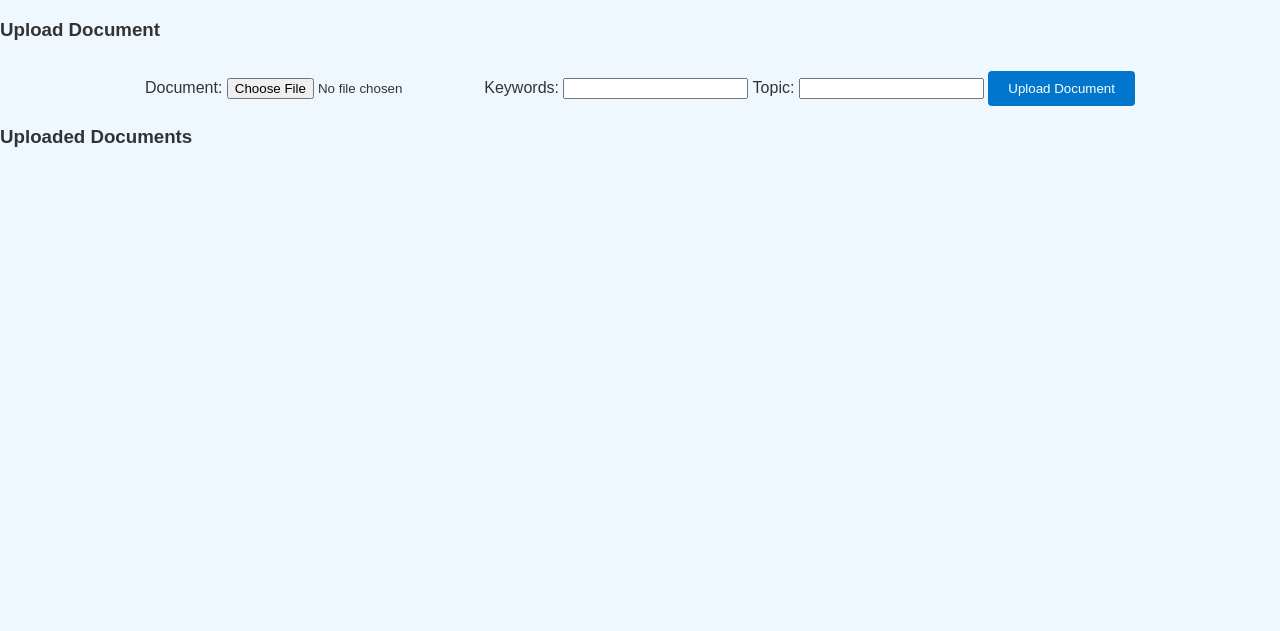
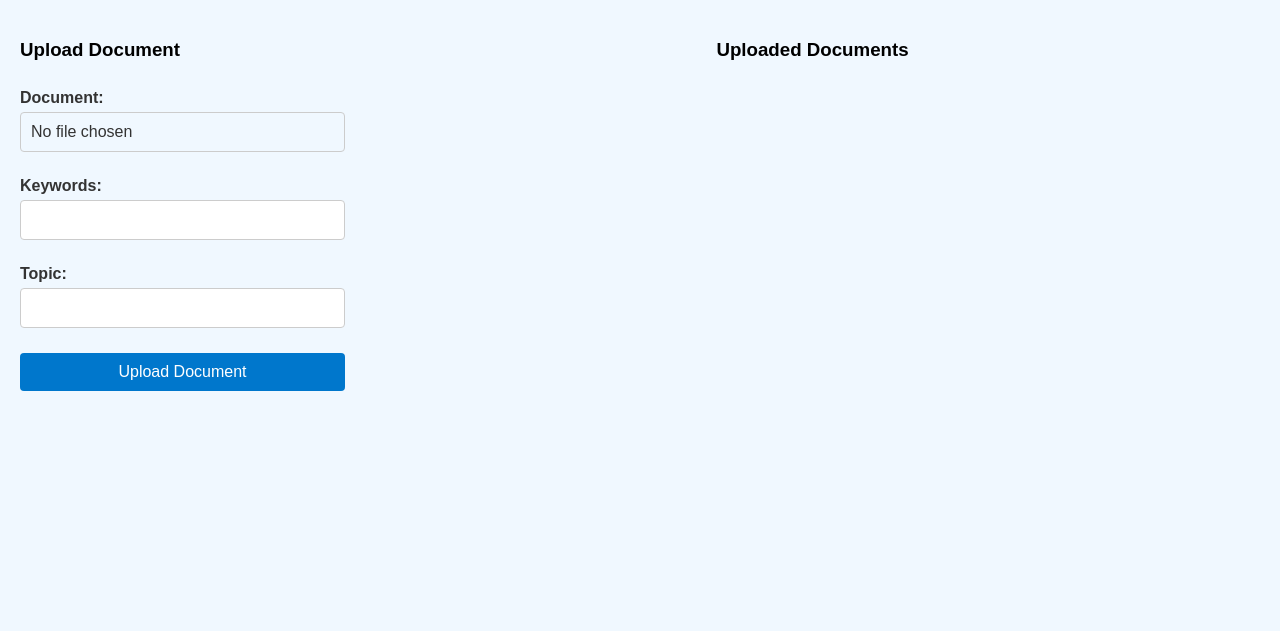
Before and after one commit to Mihail-Popescu/Sistem-pentru-gestiunea-articolelor-stiintifice, a Django app: page /user_dash/ in a window 1280 px wide. Shown: the part 94-725 px from the top of the page. Run offline with Django 4.2, Linux system fonts and the light colour scheme; the visitor is signed in with stand-in values (Sample User, id 1); data that the repository does not hold is empty.

Commit message:
Css Update

```diff
--- a/proiect/core/views.py
+++ b/proiect/core/views.py
@@ -103,7 +103,7 @@ def get_feedback(request, document_id):
         feedback_html += f"<p>Decision: {entry.get_decision_display()}</p>"
         feedback_html += "<hr>"
 
-    return render(request, 'feedback.html', {'feedback_html': feedback_html})
+    return render(request, 'results_templates/feedback.html', {'feedback_html': feedback_html})
 
 @login_required
 def remove_document(request, document_id):
@@ -345,21 +345,21 @@ def reviewer_dash(request):
     reviewing_documents = UploadedDocument.objects.filter(user=reviewer, status='UNDER_REVIEW')
 
     search_query = request.GET.get('search_query')
-    search_workplace = request.GET.get('search_workplace')
+    search_keyword = request.GET.get('search_keyword')
     search_topic = request.GET.get('search_topic')
 
     if search_query:
 
         query_filter = Q()
 
-        if search_workplace and search_topic:
-            query_filter |= Q(workplace__icontains=search_query) | Q(topic__icontains=search_query)
-        elif search_workplace:
-            query_filter |= Q(workplace__icontains=search_query)
+        if search_keyword and search_topic:
+            query_filter |= Q(keywords__icontains=search_query) | Q(topic__icontains=search_query)
+        elif search_keyword:
+            query_filter |= Q(keywords__icontains=search_query)
         elif search_topic:
             query_filter |= Q(topic__icontains=search_query)
         else:
-            query_filter |= Q(workplace__icontains=search_query) | Q(topic__icontains=search_query)
+            query_filter |= Q(keywords__icontains=search_query) | Q(topic__icontains=search_query)
 
         submitted_documents = submitted_documents.filter(query_filter)
 
--- a/proiect/static/css/user_dashboard.css
+++ b/proiect/static/css/user_dashboard.css
@@ -6,26 +6,68 @@ body {
     padding: 0;
 }
 
-h2 {
-    text-align: center;
-    margin-top: 20px;
-    color: #4682b4;
+.dashboard-container {
+    display: grid;
+    grid-template-columns: 1fr 3fr;
+    gap: 20px;
+    margin: 20px auto;
+    max-width: 1500px;
+    padding: 0 20px;
 }
 
-form {
-    margin: 20px auto;
-    text-align: center;
+.upload-section {
+    display: flex;
+    flex-direction: column;
+    align-items: flex-start;
 }
 
-form button {
-    background-color: #4682b4;
+.document-section {
+    display: flex;
+    flex-direction: column;
+    align-items: center;
+}
+
+h3 {
+    text-align: center;
+    color: #000000;
+}
+
+.form {
+    display: flex;
+    flex-direction: column;
+    width: 100%;
+    max-width: 400px;
+    margin: 0 auto;
+}
+
+form label {
+    margin: 10px 0 5px;
+    font-weight: bold;
+}
+
+input[type="file"]::file-selector-button {
+    display: none;
+}
+
+form input,
+form select {
+    padding: 10px;
+    margin-bottom: 15px;
+    border: 1px solid #ccc;
+    border-radius: 4px;
+    font-size: 16px;
+}
+
+.formbutton {
+    background-color: #0077cc;
     color: white;
     border: none;
-    padding: 10px 20px;
+    padding: 15px;
     border-radius: 4px;
     cursor: pointer;
     transition: background-color 0.3s ease;
     margin-top: 10px;
+    font-size: 16px;
 }
 
 form button:hover {
@@ -35,9 +77,12 @@ form button:hover {
 ul {
     list-style-type: none;
     padding: 0;
+    width: 100%;
 }
 
 ul li {
+    width: 80%;
+    max-width: 800px;
     margin: 20px auto;
     padding: 10px;
     background-color: #ffffff;
@@ -55,7 +100,8 @@ li form {
     margin-top: 10px;
 }
 
-.preview-btn {
+ul li .document-btn {
+    display: inline-block;
     background-color: #0077cc;
     color: white;
     border: none;
@@ -63,13 +109,9 @@ li form {
     border-radius: 4px;
     cursor: pointer;
     transition: background-color 0.3s ease;
+    margin: 5px;
 }
 
-.preview-btn:hover {
+ul li .document-btn:hover {
     background-color: #36648b;
 }
-
-.document-text {
-    white-space: pre-wrap;
-    word-wrap: break-word;
-}
--- a/proiect/templates/dashboard_templates/user_dashboard.html
+++ b/proiect/templates/dashboard_templates/user_dashboard.html
@@ -2,62 +2,63 @@
 {% load django_browser_reload %}
 {% load static %}
 {% block content %}
+{% load custom_tags %}
 <head>
     <title>User dash</title>
     <link rel="stylesheet" href="{% static 'css/user_dashboard.css' %}">
 </head>
 
+<div class="dashboard-container">
+    <div class="upload-section">
         <h3>Upload Document</h3>
-
-<form method="post" enctype="multipart/form-data">
+        <form method="post" enctype="multipart/form-data" class="form">
             {% csrf_token %}
             {{ form }}
-    <button type="submit">Upload Document</button>
+            <button type="submit" class="formbutton">Upload Document</button>
         </form>
-
+    </div>
+    <div class="document-section">
         <h3>Uploaded Documents</h3>
         <ul>
             {% for document in documents %}
             <li>
-        {{ document.document.name }}
-        <p>Status: {{ document.status }}</p>
+                <h3>{{ document.document.name|basename }}</h3>
+                <p><strong>{{ document.get_status_display }}</strong></p>
                 {% if document.rejected_conference %}
                 <p>Document was rejected from {{ document.rejected_conference }} conference because no matching reviewers were found.</p>
                 {% endif %}
-
                 {% if document.feedback %}
-        <button class="view-feedback-btn" data-document-id="{{ document.id }}">View Feedback</button>
+                <button class="document-btn document-preview-btn view-feedback-btn" data-document-id="{{ document.id }}">View Feedback</button>
                 {% endif %}
-        <button class="preview-btn" data-document-id="{{ document.id }}" data-document-url="{{ document.document.url }}">Preview</button>
+                <button class="document-btn document-preview-btn" data-document-id="{{ document.id }}" data-document-url="{{ document.document.url }}">Preview</button>
                 <form method="post" action="{% url 'remove_document' document.id %}">
                     {% csrf_token %}
-            <button type="submit">Remove</button>
+                    <button type="submit" class="document-btn">Remove</button>
                 </form>
                 <form method="post" action="{% url 'spell_check' %}">
                     {% csrf_token %}
                     <input type="hidden" name="document_id" value="{{ document.id }}">
-            <button type="submit" class="spell-check-btn">Spell Check</button>
+                    <button type="submit" class="document-btn">Spell Check</button>
                 </form>
                 <form method="post" action="{% url 'ner_extraction' %}">
                     {% csrf_token %}
                     <input type="hidden" name="document_id" value="{{ document.id }}">
-            <button type="submit" class="ner-extraction-btn">Named Entity Recognition</button>
+                    <button type="submit" class="document-btn">Named Entity Recognition</button>
                 </form>
                 <form method="post" action="{% url 'analyze_sentiment' %}">
                     {% csrf_token %}
                     <input type="hidden" name="document_id" value="{{ document.id }}">
-            <button type="submit" class="sentiment-analysis-btn">Sentiment Analysis</button>
+                    <button type="submit" class="document-btn">Sentiment Analysis</button>
                 </form>
                 <form method="post" action="{% url 'compare_documents' %}">
                     {% csrf_token %}
                     <input type="hidden" name="document_id" value="{{ document.id }}">
-            <button type="submit" class="compare-documents-btn">Compare Documents</button>
+                    <button type="submit" class="document-btn">Compare Documents</button>
                 </form>
                 {% if document.status == 'UPLOADED' %}
                 <form method="post" id="send-to-review-form-{{ document.id }}" action="{% url 'send_to_review' document.id %}">
                     {% csrf_token %}
-            <button type="button" id="initial-send-button-{{ document.id }}" class="initial-send-button" data-doc-id="{{ document.id }}">Send to Review</button>
-
+                    <button type="button" id="initial-send-button-{{ document.id }}" class="document-btn initial-send-button" data-doc-id="{{ document.id }}">Send to Review</button>
                     <div id="review-details-{{ document.id }}" style="display: none;">
                         <label for="conference-{{ document.id }}">Select Conference:</label>
                         <select id="conference-{{ document.id }}" name="conference_name">
@@ -65,24 +66,22 @@
                             <option value="{{ conference.name }}">{{ conference.name }}</option>
                             {% endfor %}
                         </select><br>
-
                         <label for="keywords-{{ document.id }}">Keywords:</label>
                         <input type="text" id="keywords-{{ document.id }}" name="keywords" value="{{ document.keywords }}"><br>
-
                         <label for="topic-{{ document.id }}">Topic:</label>
                         <input type="text" id="topic-{{ document.id }}" name="topic" value="{{ document.topic }}"><br>
-
-                <button type="submit">Submit</button>
-                <button type="button" id="back-button-{{ document.id }}" class="back-button" data-doc-id="{{ document.id }}">Back</button>
+                        <button type="submit" class="document-btn">Submit</button>
+                        <button type="button" id="back-button-{{ document.id }}" class="document-btn back-button" data-doc-id="{{ document.id }}">Back</button>
                     </div>
                 </form>
                 {% endif %}
-
-        <div class="feedback-section" id="feedback-section-{{ document.id }}" style="display: none;"> </div>
+                <div class="feedback-section" id="feedback-section-{{ document.id }}" style="display: none;"></div>
                 <div class="document-preview" style="display: none;"></div>
             </li>
             {% endfor %}
         </ul>
+    </div>
+</div>
 
 <script>
         document.querySelectorAll('.view-feedback-btn').forEach(btn => {
@@ -90,9 +89,7 @@
             const documentId = this.getAttribute('data-document-id');
             const feedbackSection = document.getElementById('feedback-section-' + documentId);
 
-            // Toggle display of feedback section
             if (feedbackSection.style.display === 'none' || feedbackSection.style.display === '') {
-                // Fetch feedback data and display
                 fetch(`/get_feedback/${documentId}/`)
                     .then(response => response.text())
                     .then(data => {
@@ -105,10 +102,8 @@
             }
         });
     });
-</script>
 
-<script>
-    document.querySelectorAll('.preview-btn').forEach(btn => {
+    document.querySelectorAll('.document-preview-btn').forEach(btn => {
         btn.addEventListener('click', function() {
             const documentId = this.getAttribute('data-document-id');
             const documentUrl = this.getAttribute('data-document-url');
@@ -135,9 +130,7 @@
             }
         });
     });
-</script>
 
-<script>
     document.addEventListener('DOMContentLoaded', function() {
         document.querySelectorAll('.initial-send-button').forEach(function(button) {
             button.addEventListener('click', function() {
```
Also changed, not shown: proiect/static/css/conferences.css (added, +47 -0 lines), proiect/static/css/reviewer_dashboard.css (+98 -48 lines), proiect/templates/dashboard_templates/reviewer_dashboard.html (+26 -21 lines), proiect/templates/main_templates/conferences.html (+12 -14 lines), proiect/media/conference_pictures/top-logo-red-img_dUWZypB.png (added), proiect/templates/results_templates/feedback.html (renamed from proiect/templates/feedback.html), 2 other files. Lines whose indentation alone changed are shown as unchanged.
